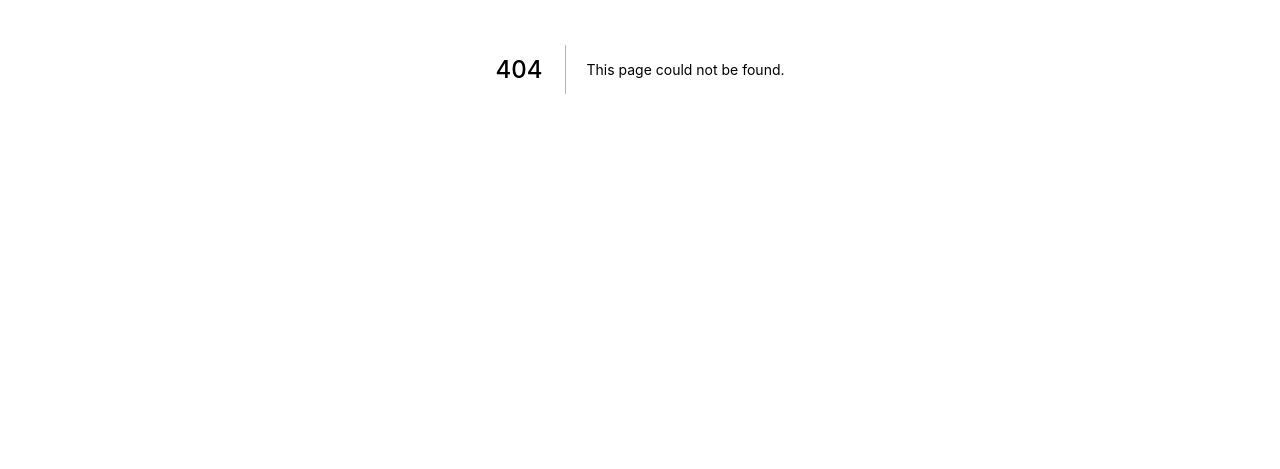
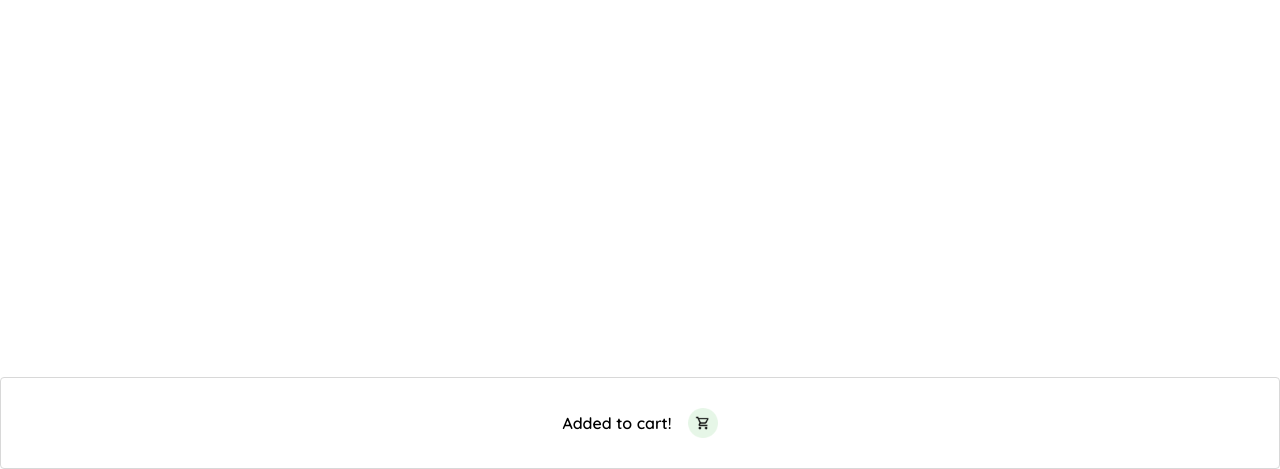
Before and after one commit to csobr/osoup, a Next.js app: page /components/popup in a window 1280 px wide. Before the commit this address had no page. Shown: the part 331-800 px from the top of the page. Built offline with nearby package versions, Linux system fonts and the light colour scheme.

Commit message:
Add to cart popup

```diff
--- /dev/null
+++ b/pages/components/popup.tsx
@@ -0,0 +1,11 @@
+import styles from '../../styles/Product.module.css';
+
+export default function popup() {
+  return (
+    <div className={styles.popup}>
+      <section>
+        Added to cart! <img src='/icons/cart.png' />
+      </section>
+    </div>
+  );
+}
--- a/styles/Product.module.css
+++ b/styles/Product.module.css
@@ -46,3 +46,25 @@
   bottom: 0;
   position: absolute;
 }
+.popup {
+  display: flex;
+  flex-direction: row;
+  justify-content: space-around;
+  align-items: center;
+  font-weight: 700;
+  align-items: center;
+  height: 92px;
+  width: 100%;
+  border-radius: 4px;
+  bottom: 0;
+  position: absolute;
+  border: 1px solid #d8d8d8;
+}
+.popup img {
+  height: 30px;
+  padding-left: 1rem;
+}
+.popup section {
+  display: flex;
+  align-items: center;
+}
```
Also changed, not shown: public/icons/cart.png (added).
